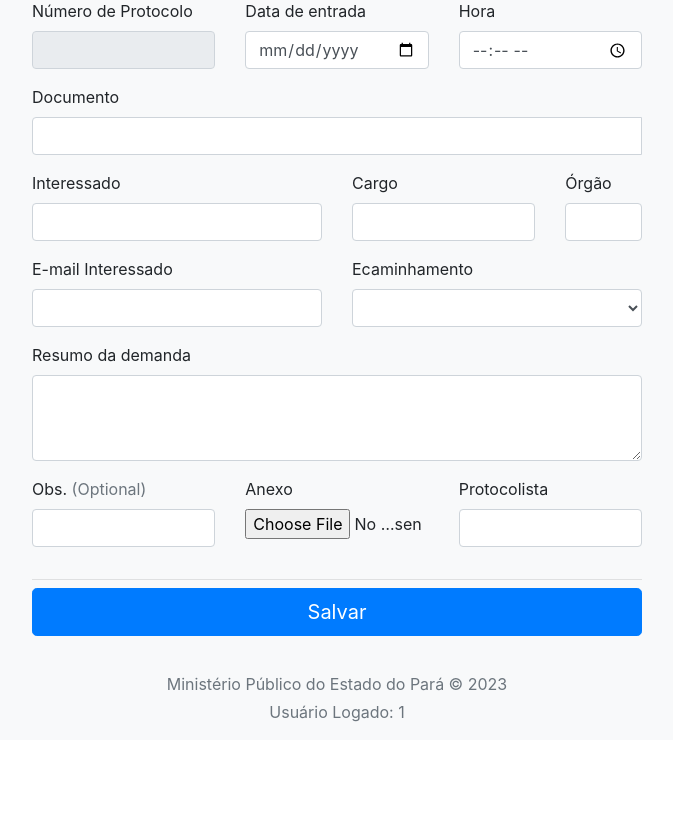
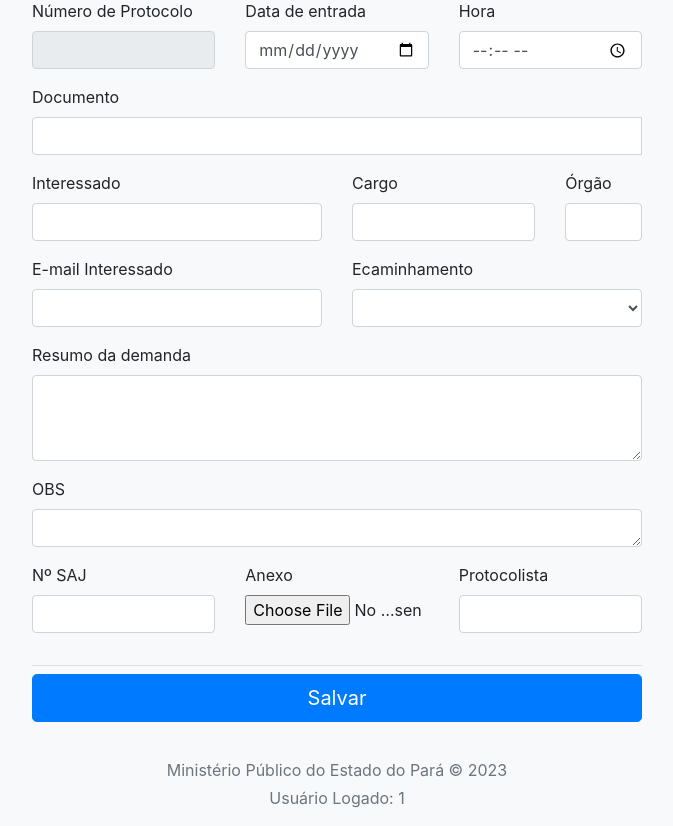
Before and after one commit to lilianefreitas-tv/sistema-de-protocolo, a PHP site: page /protocolo.php in a window 1280 px wide. Shown: the part 159-985 px from the top of the page, without its empty margins (303-976 px from the left). Before the commit the page ends 881 px from the top, so only its background shows below. Run offline with PHP 8.4, Linux system fonts and the light colour scheme; a user stored in the database is signed in.

Commit message:
atualização de codigo

```diff
--- a/ProtocoloGeral/gerar_excel.php
+++ b/ProtocoloGeral/gerar_excel.php
@@ -10,7 +10,7 @@
 //var_dump($data_final);
 
 // QUERY sql para pesquisar entre datas
-$query_usuarios = "SELECT data,id_protocolo,documento,interessado,encaminhamento,resumo,cargo,orgao
+$query_usuarios = "SELECT data,id_protocolo,documento,interessado,encaminhamento,resumo,saj,obs
 					FROM protocolo
 
 					WHERE :encaminhamento IS NULL or encaminhamento = :encaminhamento and
@@ -40,7 +40,7 @@
     $resultado = fopen("php://output", 'w');
 
     // Criar o cabeçalho do Excel - Usar a função mb_convert_encoding para converter carateres especiais
-    $cabecalho = ['Data', 'Numero de Protocolo', 'Documento','Interessado','Encaminhamento','Resumo da Demanda' ];
+    $cabecalho = ['Data', 'Numero de Protocolo', 'Documento','Interessado','Encaminhamento','Resumo da Demanda','N SAJ','OBS'];
 
     // Escrever o cabeçalho no arquivo
     fputcsv($resultado, $cabecalho, ';');
--- a/ProtocoloGeral/home.php
+++ b/ProtocoloGeral/home.php
@@ -33,7 +33,7 @@
 						<a class="nav-link dropdown-toggle" href="home.php" id="dropdownconsulta"  data-toggle="dropdown" > Consultas</a>
 						<div class="dropdown-menu" aria-labelledby ="dropdownconsulta">
 							<a class="dropdown-item" href="ConsultaProtocolo.php">Protocolos</a>
-							<a class="dropdown-item" href="ConsultaUsuario.php">Usuários</a>
+							<!--<a class="dropdown-item" href="ConsultaUsuario.php">Usuários</a>-->
 							<a class="dropdown-item" href="relatorios.php">Relatórios</a>
 						</div>
 					</li>
--- a/ProtocoloGeral/protocolo.php
+++ b/ProtocoloGeral/protocolo.php
@@ -23,11 +23,12 @@
 		$encaminhamento = $_POST['encaminhamento'];
 		$resumo= $_POST['resumo'];
 		$obs = $_POST['obs'];
+		$saj = $_POST['saj'];
 		$anexo = $novo_nome;
 		$protocolista = $_POST['protocolista'];
 		$emailinteressado = $_POST['emailinteressado'];
 
-		$result = mysqli_query($conexao, "INSERT INTO protocolo (id_protocolo,data, hora, documento, interessado,cargo,orgao,encaminhamento,resumo,obs,anexo,protocolista,emailinteressado ) VALUES (null,'{$data}','{$hora}','{$documento}','{$interessado}','{$cargo}','{$orgao}','{$encaminhamento}','{$resumo}','{$obs}','{$anexo}','{$protocolista}','{$emailinteressado}')");
+		$result = mysqli_query($conexao, "INSERT INTO protocolo (id_protocolo,data, hora, documento, interessado,cargo,orgao,encaminhamento,resumo,obs,saj,anexo,protocolista,emailinteressado ) VALUES (null,'{$data}','{$hora}','{$documento}','{$interessado}','{$cargo}','{$orgao}','{$encaminhamento}','{$resumo}','{$obs}','{$saj}','{$anexo}','{$protocolista}','{$emailinteressado}')");
 
 	}
 
@@ -143,15 +144,24 @@
 						<textarea class="form-control" id="resumo" name="resumo" rows="3" required></textarea>
 
 					</div>
+					<div class="form-group">
+							<label for="obs">OBS</label>
+							<textarea type="text" class="form-control" id="obs" name="obs" rows="1" value= ""> </textarea>
+						</div>
+
+
 						<div class="row">
 							<div class="col-md-4 mb-3">
-							<label for="obs">Obs. <span class="text-muted">(Optional)</span></label>
-							<input type="text" class="form-control" name="obs" id="obs">
+								<label for="saj">Nº SAJ</label>
+								<input type="text" class="form-control" name="saj" id="saj" value=" ">
 							</div>
+
+
+
 
 							<div class="col-md-4 mb-3" >
 								<label for="anexo">Anexo</label>
-							<input type="file" required class="form-control-file" id="anexo" name="anexo">
+								<input type="file"  class="form-control-file" id="anexo" name="anexo">
 
 							</div>
 
@@ -166,6 +176,7 @@
 
 					</form>
 				</div>
+
 			</div>
 			<footer class="my-1 pt-3 text-muted text-center text-small">
 				<p class="mb-1">Ministério Público do Estado do Pará &copy; 2023</p>
```
Also changed, not shown: ProtocoloGeral/editProtocolo.php (+9 -2 lines). Lines whose indentation alone changed are shown as unchanged.
